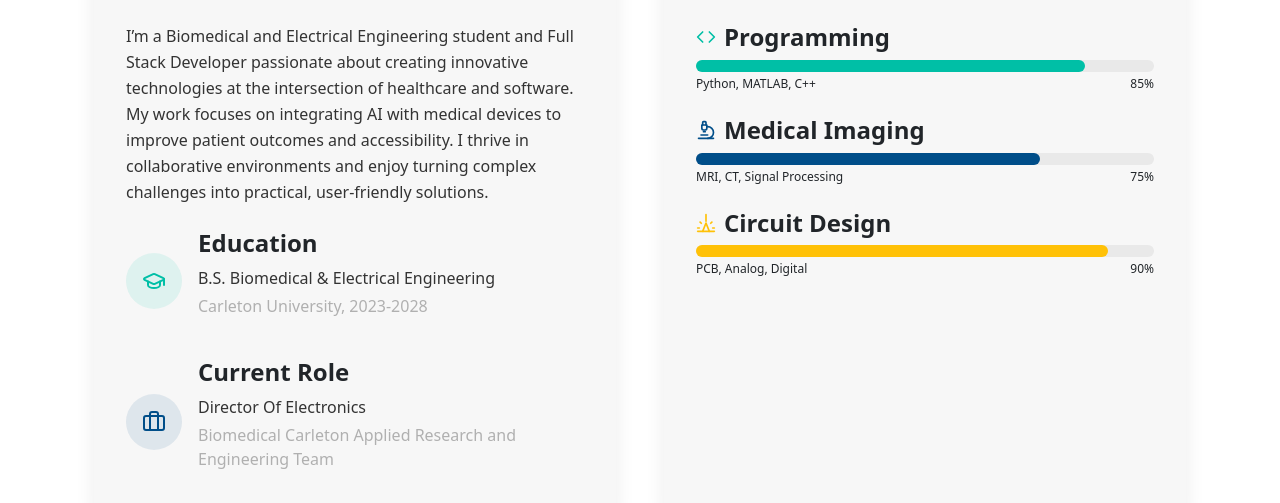
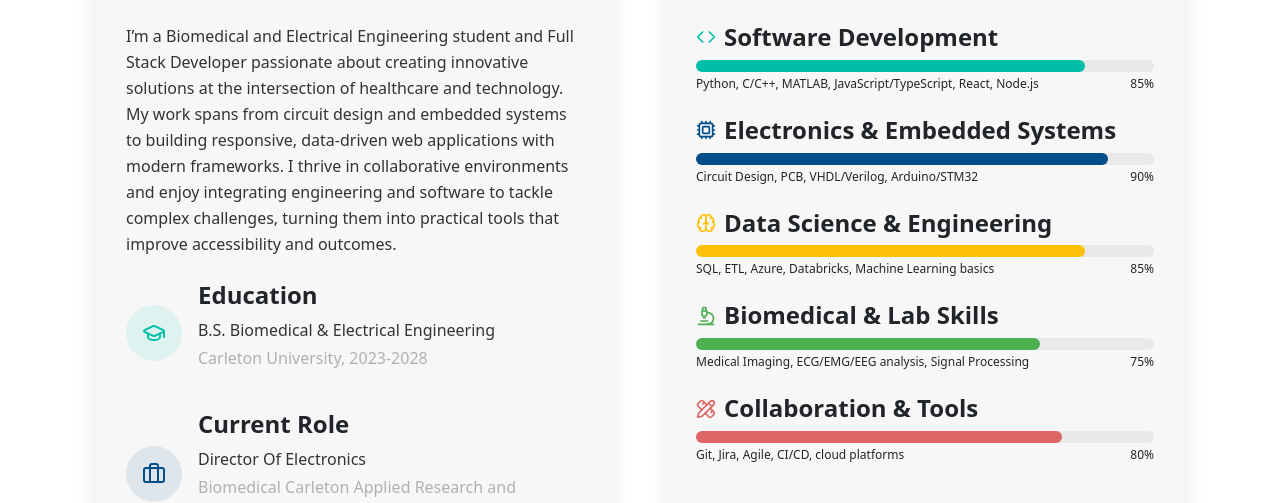
Before and after one commit to JorgeRan/portfolio-website, a React (Create React App) app: page / in a window 1280 px wide. Shown: the part 1049-1552 px from the top of the page. Built offline with nearby package versions, Linux system fonts and the light colour scheme.

Commit message:
images and skill section progression

```diff
--- a/src/components/About.jsx
+++ b/src/components/About.jsx
@@ -2,9 +2,12 @@ import React from "react";
 import { motion } from "framer-motion";
 import {
   GraduationCapIcon,
+  PencilRulerIcon,
   BriefcaseIcon,
   CodeIcon,
+  BrainIcon,
   MicroscopeIcon,
+  CpuIcon,
 } from "lucide-react";
 export function About() {
   const fadeInUp = {
@@ -60,12 +63,13 @@ export function About() {
             <h3 className="text-2xl font-bold mb-4 text-primary-blue">Bio</h3>
             <p className="text-neutral-dark mb-6 leading-relaxed">
               I’m a Biomedical and Electrical Engineering student and Full Stack
-              Developer passionate about creating innovative technologies at the
-              intersection of healthcare and software. My work focuses on
-              integrating AI with medical devices to improve patient outcomes
-              and accessibility. I thrive in collaborative environments and
-              enjoy turning complex challenges into practical, user-friendly
-              solutions.
+              Developer passionate about creating innovative solutions at the
+              intersection of healthcare and technology. My work spans from
+              circuit design and embedded systems to building responsive,
+              data-driven web applications with modern frameworks. I thrive in
+              collaborative environments and enjoy integrating engineering and
+              software to tackle complex challenges, turning them into practical
+              tools that improve accessibility and outcomes.
             </p>
             <div className="flex items-center mb-6">
               <div className="mr-4">
@@ -91,7 +95,9 @@ export function About() {
               </div>
               <div>
                 <h4 className="font-bold">Current Role</h4>
-                <p className="text-neutral-dark my-1">Director Of Electronics</p>
+                <p className="text-neutral-dark my-1">
+                  Director Of Electronics
+                </p>
                 <p className="text-neutral-gray">
                   Biomedical Carleton Applied Research and Engineering Team{" "}
                 </p>
@@ -127,7 +133,7 @@ export function About() {
               <div>
                 <div className="flex items-center mb-2">
                   <CodeIcon className="w-5 h-5 text-primary-teal mr-2" />
-                  <h4 className="font-bold my-0">Programming</h4>
+                  <h4 className="font-bold my-0">Software Development</h4>
                 </div>
                 <div className="w-full bg-neutral-gray/20 rounded-full h-3">
                   <motion.div
@@ -148,18 +154,81 @@ export function About() {
                   ></motion.div>
                 </div>
                 <div className="flex justify-between text-xs mt-1">
-                  <span>Python, MATLAB, C++</span>
+                  <span>
+                    Python, C/C++, MATLAB, JavaScript/TypeScript, React, Node.js
+                  </span>
                   <span>85%</span>
                 </div>
               </div>
               <div>
                 <div className="flex items-center mb-2">
-                  <MicroscopeIcon className="w-5 h-5 text-primary-blue mr-2" />
-                  <h4 className="font-bold my-0">Medical Imaging</h4>
+                  <CpuIcon className="w-5 h-5 text-primary-blue mr-2" />
+
+                  <h4 className="font-bold my-0">
+                    Electronics & Embedded Systems
+                  </h4>
                 </div>
                 <div className="w-full bg-neutral-gray/20 rounded-full h-3">
                   <motion.div
                     className="bg-primary-blue h-3 rounded-full"
+                    initial={{
+                      width: 0,
+                    }}
+                    whileInView={{
+                      width: "90%",
+                    }}
+                    viewport={{
+                      once: true,
+                    }}
+                    transition={{
+                      duration: 1,
+                      delay: 1,
+                    }}
+                  ></motion.div>
+                </div>
+                <div className="flex justify-between text-xs mt-1">
+                  <span>Circuit Design, PCB, VHDL/Verilog, Arduino/STM32</span>
+                  <span>90%</span>
+                </div>
+              </div>
+              <div>
+                <div className="flex items-center mb-2">
+                  <BrainIcon className="w-5 h-5 text-accent mr-2" />
+                  <h4 className="font-bold my-0">Data Science & Engineering</h4>
+                </div>
+                <div className="w-full bg-neutral-gray/20 rounded-full h-3">
+                  <motion.div
+                    className="bg-accent h-3 rounded-full"
+                    initial={{
+                      width: 0,
+                    }}
+                    whileInView={{
+                      width: "85%",
+                    }}
+                    viewport={{
+                      once: true,
+                    }}
+                    transition={{
+                      duration: 1,
+                      delay: 0.6,
+                    }}
+                  ></motion.div>
+                </div>
+                <div className="flex justify-between text-xs mt-1">
+                  <span>
+                    SQL, ETL, Azure, Databricks, Machine Learning basics
+                  </span>
+                  <span>85%</span>
+                </div>
+              </div>
+              <div>
+                <div className="flex items-center mb-2">
+                  <MicroscopeIcon className="w-5 h-5 text-magenta mr-2" />
+                  <h4 className="font-bold my-0">Biomedical & Lab Skills</h4>
+                </div>
+                <div className="w-full bg-neutral-gray/20 rounded-full h-3">
+                  <motion.div
+                    className="bg-magenta h-3 rounded-full"
                     initial={{
                       width: 0,
                     }}
@@ -176,43 +245,26 @@ export function About() {
                   ></motion.div>
                 </div>
                 <div className="flex justify-between text-xs mt-1">
-                  <span>MRI, CT, Signal Processing</span>
+                  <span>
+                    Medical Imaging, ECG/EMG/EEG analysis, Signal Processing
+                  </span>
                   <span>75%</span>
                 </div>
               </div>
+
               <div>
                 <div className="flex items-center mb-2">
-                  <div className="w-5 h-5 flex items-center justify-center text-accent mr-2">
-                    <svg
-                      xmlns="http://www.w3.org/2000/svg"
-                      width="20"
-                      height="20"
-                      viewBox="0 0 24 24"
-                      fill="none"
-                      stroke="currentColor"
-                      strokeWidth="2"
-                      strokeLinecap="round"
-                      strokeLinejoin="round"
-                    >
-                      <path d="M12 2v8"></path>
-                      <path d="m4.93 10.93 1.41 1.41"></path>
-                      <path d="M2 18h2"></path>
-                      <path d="M20 18h2"></path>
-                      <path d="m19.07 10.93-1.41 1.41"></path>
-                      <path d="M22 22H2"></path>
-                      <path d="m8 22 4-10 4 10"></path>
-                    </svg>
-                  </div>
-                  <h4 className="font-bold my-0">Circuit Design</h4>
+                  <PencilRulerIcon className="w-5 h-5 text-red mr-2" />
+                  <h4 className="font-bold my-0">Collaboration & Tools</h4>
                 </div>
                 <div className="w-full bg-neutral-gray/20 rounded-full h-3">
                   <motion.div
-                    className="bg-accent h-3 rounded-full"
+                    className="bg-red h-3 rounded-full"
                     initial={{
                       width: 0,
                     }}
                     whileInView={{
-                      width: "90%",
+                      width: "80%",
                     }}
                     viewport={{
                       once: true,
@@ -224,8 +276,8 @@ export function About() {
                   ></motion.div>
                 </div>
                 <div className="flex justify-between text-xs mt-1">
-                  <span>PCB, Analog, Digital</span>
-                  <span>90%</span>
+                  <span>Git, Jira, Agile, CI/CD, cloud platforms</span>
+                  <span>80%</span>
                 </div>
               </div>
             </div>
--- a/src/components/Footer.jsx
+++ b/src/components/Footer.jsx
@@ -19,9 +19,9 @@ export function Footer() {
               duration: 0.5,
             }}
           >
-            <p className="text-lg font-bold">Jane Doe</p>
+            <p className="text-lg font-bold mb-2 mt-3">Jorge Rangel</p>
             <p className="text-sm text-white/70">
-              Biomedical & Electrical Engineering Student
+              Biomedical Engineer & Full Stack Developer
             </p>
           </motion.div>
           <motion.div
--- a/src/components/Porfolio.jsx
+++ b/src/components/Porfolio.jsx
@@ -8,19 +8,19 @@ export function Portfolio() {
       description:
         'Developed a machine learning algorithm to detect cardiac abnormalities from ECG signals with 94% accuracy.',
       image:
-        'https://images.unsplash.com/photo-1576091160399-112ba8d25d1d?ixlib=rb-4.0.3&ixid=M3wxMjA3fDB8MHxwaG90by1wYWdlfHx8fGVufDB8fHx8fA%3D%3D&auto=format&fit=crop&w=2070&q=80',
+        '/images/NeuroFit.svg',
       technologies: ['Python', 'TensorFlow', 'Signal Processing'],
-      github: '#',
+      github: 'https://github.com/JorgeRan/NeuroFit',
       demo: '#',
     },
     {
-      title: 'Wearable Health Monitor',
+      title: 'Pump Up!',
       description:
         'Designed and prototyped a low-power wearable device that tracks vital signs and transmits data wirelessly.',
-      image:
-        'https://images.unsplash.com/photo-1486649567693-aaa9b2e59385?ixlib=rb-4.0.3&ixid=M3wxMjA3fDB8MHxwaG90by1wYWdlfHx8fGVufDB8fHx8fA%3D%3D&auto=format&fit=crop&w=2070&q=80',
-      technologies: ['Arduino', 'PCB Design', 'Bluetooth LE'],
-      github: '#',
+      image: '/images/PumpUp.svg',
+
+      technologies: ['Flutter, Firebase, Resful API'],
+      github: 'https://github.com/JorgeRan/fitness_app',
       demo: '#',
     },
     {
--- a/tailwind.config.js
+++ b/tailwind.config.js
@@ -11,14 +11,18 @@ export default {
         primary: {
           teal: "#00BFA6",
           blue: "#004E89",
+
         },
         neutral: {
           light: "#F7F7F7",
           white: "#FFFFFF",
           gray: "#B0B0B0",
           dark: "#333333",
+
         },
+        magenta: '#4CAF50',
         accent: "#FFC107",
+        red: "#df6565ff"
       },
       fontFamily: {
         sans: ['Inter', 'sans-serif'],
```
Also changed, not shown: src/components/Contact.jsx (+24 -15 lines), src/components/Experience.jsx (+24 -16 lines), src/components/Skills.jsx (+21 -26 lines), public/images/NeuroFit.svg (added), public/images/PumpUp.svg (added), src/services/emailService.js (added).
